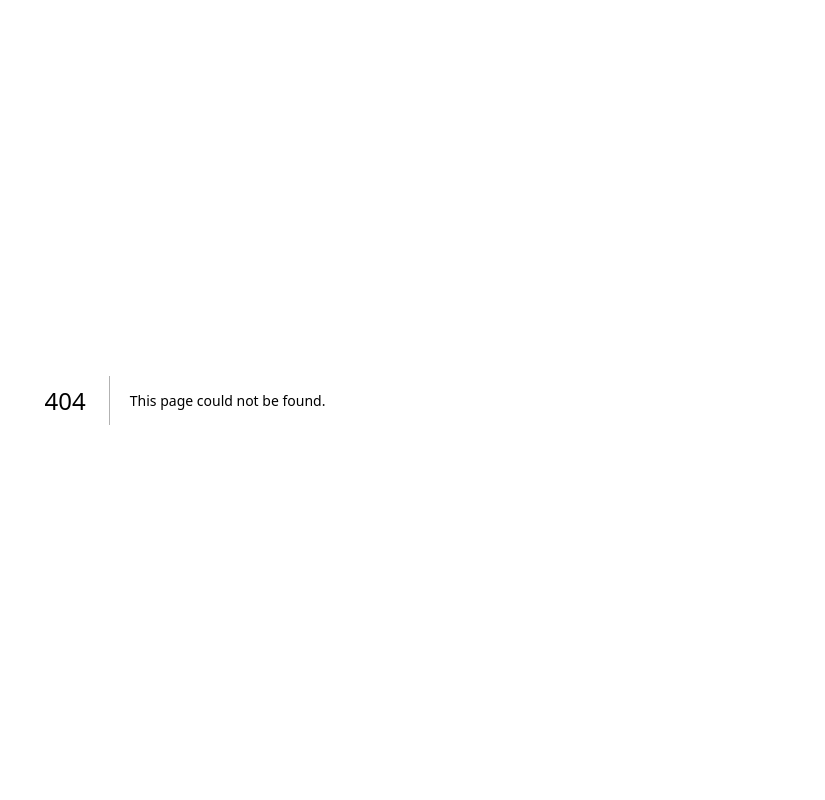
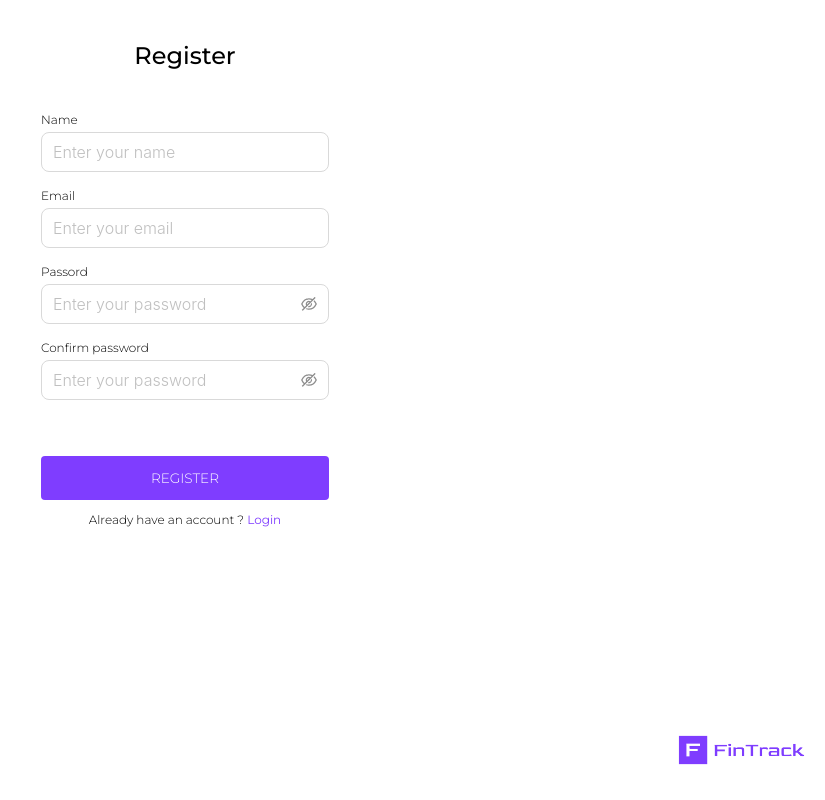
Before and after one commit to CREDO23/finanzTrack-fr, a Next.js app: page /auth/register in a window 1280 px wide. Before the commit this address had no page. Shown: the whole page, without its empty margins (455-1280 px from the left). Built offline with nearby package versions, Linux system fonts and the light colour scheme.

Commit message:
feat: add register screen

```diff
--- a/src/@types/desing.d.ts
+++ b/src/@types/desing.d.ts
@@ -4,6 +4,7 @@ declare global {}
 
 interface BtnProps {
   disabled?: boolean;
+  size? : 'big' | 'medium'
   block?: boolean;
   htmlType?: 'button' | 'submit' | 'reset';
   onClick?: MouseEventHandler<HTMLButtonElement>;
--- /dev/null
+++ b/src/app/auth/layout.tsx
@@ -0,0 +1,18 @@
+import { ReactNode } from 'react';
+import logo from '../../assets/logo/logo.png';
+import Image from 'next/image';
+
+export default function Layout({
+  children,
+}: {
+  children: ReactNode;
+}): JSX.Element {
+  return (
+    <div className="w-full min-h-[100dvh] flex justify-center relative">
+      {children}
+      <div className=" absolute bottom-0 w-full flex items-center justify-center sm:right-0 sm:w-auto">
+        <Image height={100} src={logo} alt="logo" />
+      </div>
+    </div>
+  );
+}
--- /dev/null
+++ b/src/app/auth/register/page.tsx
@@ -0,0 +1,38 @@
+"use client"
+
+import Button from '@/components/shared/button';
+import Input from '@/components/shared/input';
+
+export default function Register(): JSX.Element {
+  return (
+    <div className=" w-full h-full flex flex-col items-center py-10 gap-6 sm:w-80">
+      <h3 className=" text-4xl sm:text-2xl font-medium">Register</h3>
+      <div className="w-full p-4">
+        <form className=" text-sm sm:text-xs font-light flex flex-col gap-10 ">
+          <div className='flex w-full flex-col gap-4'>
+            <Input size="large" label="Name" placeholder="Enter your name" />
+            <Input size="large" label="Email" placeholder="Enter your email" />
+            <Input
+              size="large"
+              label="Passord"
+              placeholder="Enter your password"
+              type='password'
+            />
+            <Input
+              size="large"
+              label="Confirm password"
+              placeholder="Enter your password"
+              type='password'
+            />
+          </div>
+          <div className='w-full flex flex-col py-4 gap-3 items-center'>
+
+            <Button size='big' type='primary' block>Register</Button>
+
+            <p>Already have an account ? { '  '} <span className=' cursor-pointer font-normal text-primary'>Login</span></p>
+          </div>
+        </form>
+      </div>
+    </div>
+  );
+}
--- a/src/app/globals.css
+++ b/src/app/globals.css
@@ -26,7 +26,10 @@ html {
   font-size: .85rem;
   border : solid 1px transparent;
   min-width: 6.25rem;
-  min-height: 1.85rem;
+  min-height: 2rem;
+}
+.btn.big{
+  height: 2.75rem;
 }
 .btn:disabled{
   color: rgba(0, 0, 0, 0.5);
--- a/src/components/shared/button/index.tsx
+++ b/src/components/shared/button/index.tsx
@@ -11,13 +11,14 @@ export default function Button(props: BtnProps): JSX.Element {
     type = '',
     onClick,
     htmlType = 'submit',
+    size
   } = props;
 
   return (
     <button
       onClick={onClick}
       disabled={disabled || loading}
-      className={`btn ${!disabled && type} ${block && ' w-full'} flex items-center justify-center `}
+      className={`btn uppercase ${size} ${!disabled && type} ${block && ' w-full'} flex items-center justify-center `}
       type={htmlType}
     >
       {loading ? <Spinner /> : children}
--- a/tailwind.config.ts
+++ b/tailwind.config.ts
@@ -1,4 +1,4 @@
-import type { Config } from 'tailwindcss'
+import type { Config } from 'tailwindcss';
 
 const config: Config = {
   content: [
@@ -13,8 +13,22 @@ const config: Config = {
         'gradient-conic':
           'conic-gradient(from 180deg at 50% 50%, var(--tw-gradient-stops))',
       },
+      backgroundColor: {
+        primary: '#7F3DFF',
+        cgreen: '#7F3DFF',
+        cred: '#7F3DFF',
+        cyellow: '#7F3DFF',
+        cgray: '#7F3DFF',
+      },
+      colors : {
+        primary: '#7F3DFF',
+        cgreen: '#7F3DFF',
+        cred: '#7F3DFF',
+        cyellow: '#7F3DFF',
+        cgray: '#7F3DFF',
+      }
     },
   },
   plugins: [],
-}
-export default config
+};
+export default config;
```
